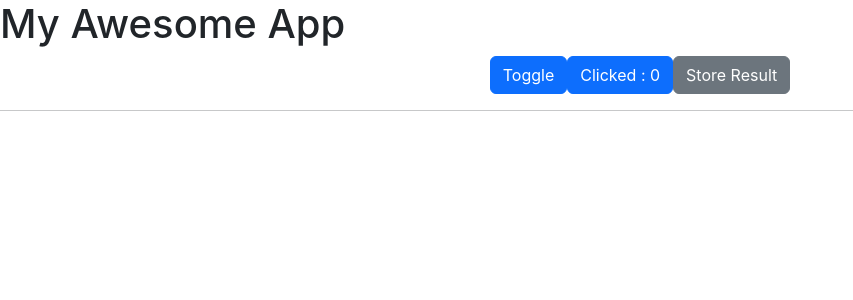
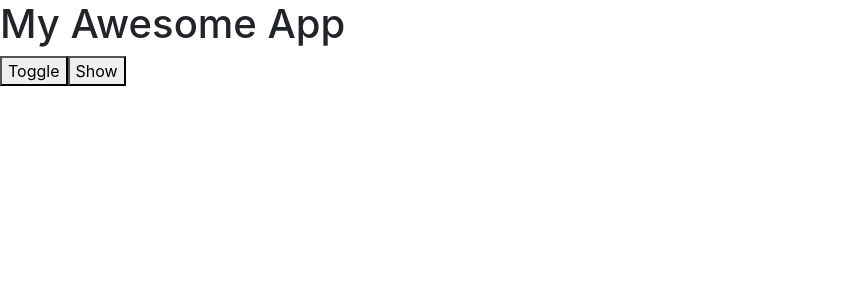
Before and after one commit to synergy2411/del-mar-23-react, a React (Create React App) app in the folder frontend/: page / in a window 1280 px wide. Shown: the top 300 px of the page, without its empty margins (0-853 px from the left). Built offline with nearby package versions, Linux system fonts and the light colour scheme.

Commit message:
use effect added

```diff
--- a/frontend/src/App.js
+++ b/frontend/src/App.js
@@ -7,6 +7,7 @@ import Auth from './Components/Demo/auth';
 import Parent from './Components/Demo/Parent';
 import AuthContext from './context/auth-context';
 import UseStateDemo from './Components/Demo/UseStateDemo';
+import UseEffectDemo from './Components/Demo/UseEffectDemo';
 
 class App extends Component {
   state = { toggle: true, isLoggedIn: false }
@@ -17,7 +18,9 @@ class App extends Component {
     return (
       <div>
         <h1>My Awesome App</h1>
-        <UseStateDemo />
+        <UseEffectDemo />
+
+        {/* <UseStateDemo /> */}
         {/* <Parent /> */}
         {/* <AuthContext.Provider value={{ isLoggedIn: this.state.isLoggedIn, setIsLoggedIn: this.changeLogin }}>
           <Auth />
--- /dev/null
+++ b/frontend/src/Components/Demo/UseEffectDemo.jsx
@@ -0,0 +1,22 @@
+import React, { useEffect, useState } from "react";
+
+const UseEffectDemo = () => {
+  const [toggle, setToggle] = useState(false);
+  const [show, setShow] = useState(false);
+
+  useEffect(() => {
+    console.log("UseEffect Callback");
+    return () => {
+      console.log("Clean Up");
+    };
+  }, [show]);
+
+  return (
+    <div>
+      <button onClick={() => setToggle(!toggle)}>Toggle</button>
+      <button onClick={() => setShow(!show)}>Show</button>
+    </div>
+  );
+};
+
+export default UseEffectDemo;
```
Also changed, not shown: 1 other file (tests, documents, lock files or other folders).
